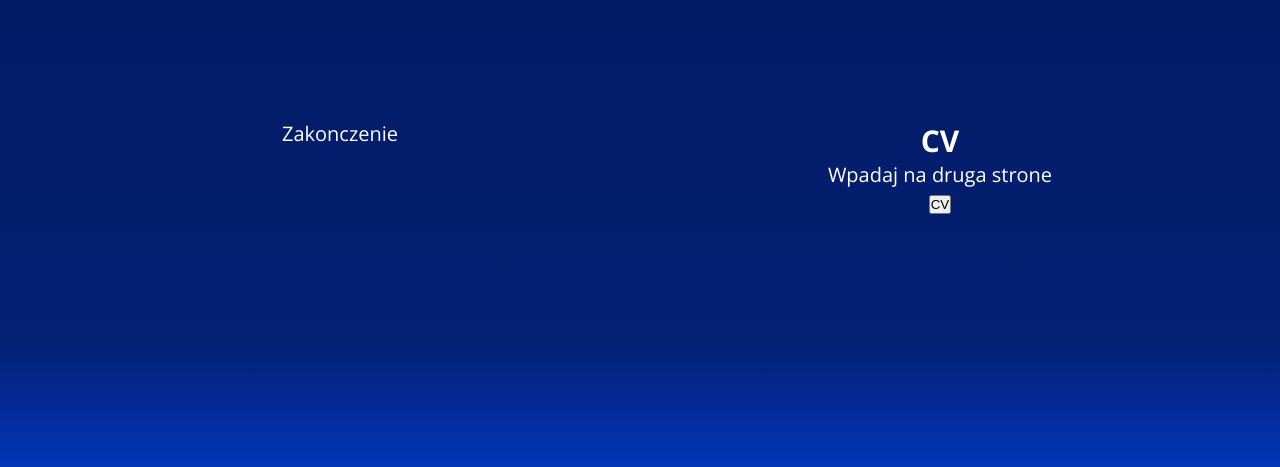
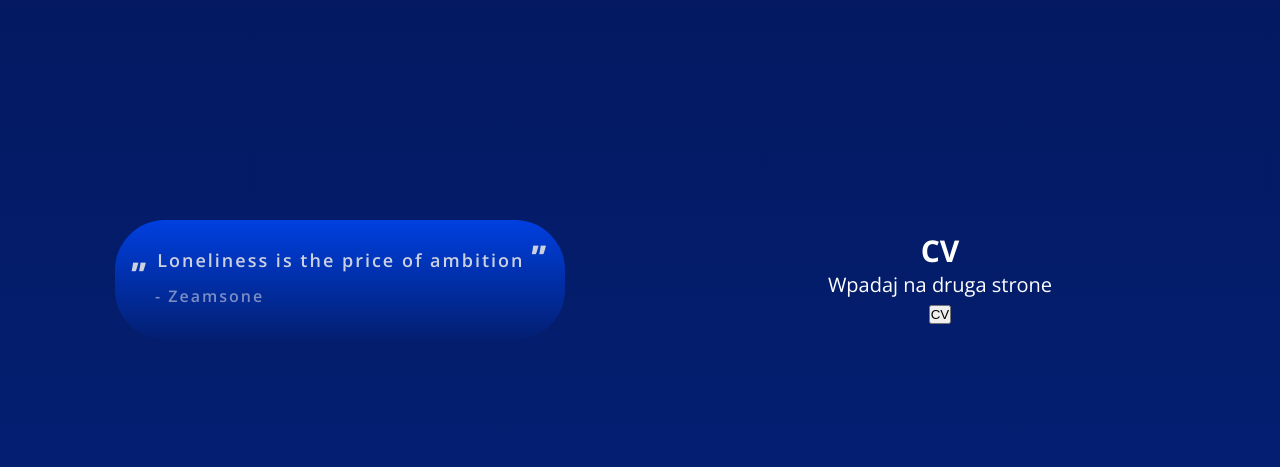
Before and after one commit to michsias/Portfolio, a plain HTML site: page index.html in a window 1280 px wide. Shown: the part 1750-2217 px from the top of the page. Drawn offline with nearby package versions, Linux system fonts and the light colour scheme.

Commit message:
Add div in last section in main

```diff
--- a/index.html
+++ b/index.html
@@ -226,9 +226,11 @@
                 <div id="footerMain">
 
                     <div class="footerDivs" id="end">
-                        <span>
-                            Zakonczenie
-                        </span>
+                        <p>
+                            <span>„</span> Loneliness is the price
+                            of ambition <span>”</span>
+                        </p>
+                        <p id="author"> - Zeamsone </p>
                     </div>
 
                     <div class="footerDivs" id="pageTwo">
@@ -253,7 +255,6 @@
 
     <footer>
 
-
         <section>
             <div id="socialDiv">
 
@@ -267,7 +268,7 @@
                 <div class="linkedin socials">
                     <a class="page " href="https://www.linkedin.com/in/micha%C5%82-kawczak-279372279/" target="_blank">
                         <i class="icon-linkedin-squared"> </i>
-                         Likedin
+                         Linkedin
                     </a>
                 </div>
 
--- a/main.css
+++ b/main.css
@@ -468,17 +468,17 @@ h2 > span
     height: 100%;
     background: linear-gradient(to right, transparent, #032990);
     animation: loaderAnimation 4s linear infinite;
-  }
+}
 
-  @keyframes loaderAnimation
-  {
+@keyframes loaderAnimation
+{
     0% {
       left: -100%;
     }
     100% {
       left: 100%;
     }
-  }
+}
 
 #tools
 {
@@ -540,19 +540,91 @@ h2 > span
     max-width: 1200px;
     height: 200px;
 
-    margin-top: 100px;
-    margin-bottom: 100px;
+    margin-top: 200px;
+    margin-bottom: 200px;
     margin-left: auto;
     margin-right: auto;
 }
 
 .footerDivs
 {
-    height: 200px;
-    width: 400px;
+    height: 120px;
+    width: 450px;
+
+    padding: 10px;
 
     text-align: center;
-    background-color: ;
+}
+#end
+{
+    display: flex;
+    justify-content: center;
+    align-items: center;
+    flex-wrap: wrap;
+
+    font-size: 18px;
+    font-weight: 600;
+    letter-spacing: 2px;
+
+    border-radius: 50px;
+    opacity: 0.8;
+
+    position: relative;
+    overflow: hidden;
+}
+
+#end:before
+{
+    content: "";
+    position: absolute;
+    top: 0;
+    left: -100%;
+    width: 200%;
+    height: 100%;
+    background: linear-gradient(to top, #042073, #004aff);
+    animation: slideBackground 10s linear infinite;
+}
+
+@keyframes slideBackground
+{
+    0% {
+      top: -100%;
+    }
+    100% {
+      top: 100%;
+    }
+}
+
+#end > p
+{
+    position: relative;
+    z-index: 1;
+}
+
+#end > p > span
+{
+    font-size: 30px;
+    font-weight: 800;
+    letter-spacing: 3px;
+
+    position: relative;
+    z-index: 1;
+}
+
+#author
+{
+    display: block;
+    text-align: start;
+
+    font-size: 16px;
+    opacity: 0.6;
+
+    width: 100%;
+    height: 40px;
+
+    margin-top: 0;
+    margin-left: 30px;
+
 }
 
 #socialDiv
```
